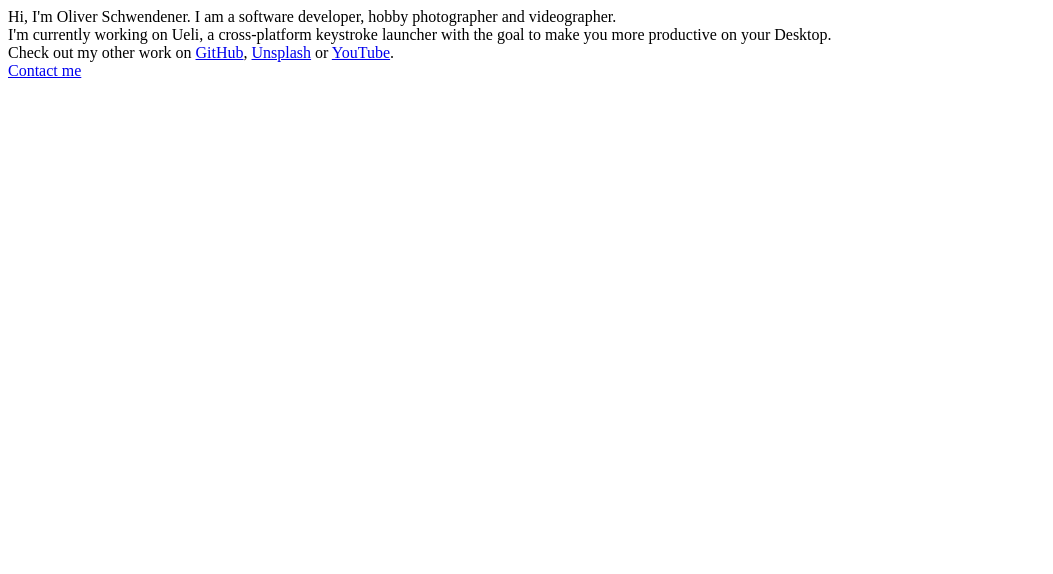
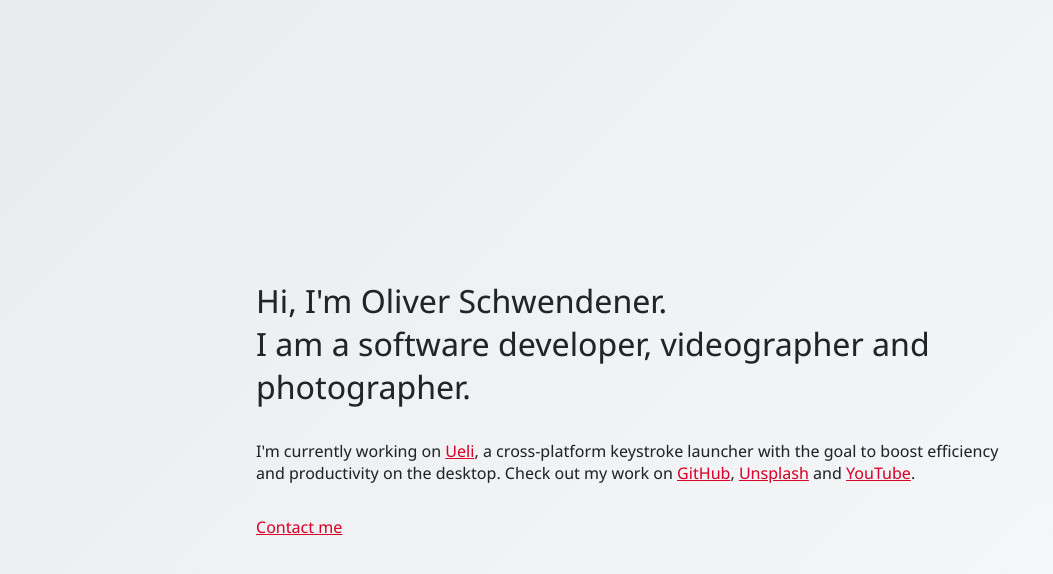
Before and after one commit to oliverschwendener/oliverschwendener.github.io, a plain HTML site: page index.html in a window 1280 px wide. Shown: the whole page, without its empty margins (0-1053 px from the left). Drawn offline with Linux system fonts and the light colour scheme.

Commit message:
Added files

```diff
--- a/index.html
+++ b/index.html
@@ -3,28 +3,93 @@
   <head>
     <meta charset="UTF-8" />
     <meta name="viewport" content="width=device-width, initial-scale=1.0" />
+    <meta
+      name="description"
+      content="Software Developer, Videographer & Photographer"
+    />
     <title>
       Oliver Schwendener - Software Developer, Videographer & Photographer
     </title>
+    <style>
+      @import url("https://fonts.googleapis.com/css2?family=Noto+Sans:wght@423&display=swap");
+
+      :root {
+        --background-color: #f8f9fa;
+        --background-color-2: #e9ecef;
+        --foreground-color: #212529;
+        --foreground-color-2: #343a40;
+        --accent-color: #d90429;
+        --accent-color-hover: #ef233c;
+      }
+
+      @media (prefers-color-scheme: dark) {
+        :root {
+          --background-color: #212529;
+          --background-color-2: #343a40;
+          --foreground-color: #f8f9fa;
+          --foreground-color-2: #e9ecef;
+          --accent-color: #ef233c;
+          --accent-color-hover: #d90429;
+        }
+      }
+
+      .container {
+        max-width: 800px;
+        padding: 0 16px;
+        box-sizing: border-box;
+        margin: 0 auto;
+      }
+
+      body {
+        font-family: "Noto Sans", sans-serif;
+        font-style: normal;
+        display: flex;
+        flex-direction: column;
+        align-items: center;
+        justify-content: center;
+        min-height: 100vh;
+        gap: 32px;
+
+        background: linear-gradient(
+          -45deg,
+          var(--background-color),
+          var(--background-color-2)
+        );
+        color: var(--foreground-color);
+      }
+
+      header {
+        font-size: 2rem;
+      }
+
+      footer {
+        width: 100%;
+      }
+
+      a,
+      a:visited {
+        color: var(--accent-color);
+      }
+
+      a:hover {
+        color: var(--accent-color-hover);
+      }
+    </style>
   </head>
   <body>
-    <header>
-      Hi, I'm Oliver Schwendener. I am a software developer, hobby photographer
-      and videographer.
+    <header class="container">
+      Hi, I'm Oliver Schwendener.<br />
+      I am a software developer, videographer and photographer.
     </header>
-    <main>
-      <section>
-        I'm currently working on Ueli, a cross-platform keystroke launcher with
-        the goal to make you more productive on your Desktop.
-      </section>
-      <section>
-        Check out my other work on
-        <a href="https://github.com/oliverschwendener">GitHub</a>,
-        <a href="https://unsplash.com/oliverschwendener">Unsplash</a> or
-        <a href="https://www.youtube.com/@oliverpk">YouTube</a>.
-      </section>
+    <main class="container">
+      I'm currently working on <a href="https://ueli.app">Ueli</a>, a
+      cross-platform keystroke launcher with the goal to boost efficiency and
+      productivity on the desktop. Check out my work on
+      <a href="https://github.com/oliverschwendener">GitHub</a>,
+      <a href="https://unsplash.com/oliverschwendener">Unsplash</a> and
+      <a href="https://www.youtube.com/@oliverpk">YouTube</a>.
     </main>
-    <footer>
+    <footer class="container">
       <a href="mailto:oliver.schwendener@proton.me">Contact me</a>
     </footer>
   </body>
```
Also changed, not shown: robots.txt (added).
